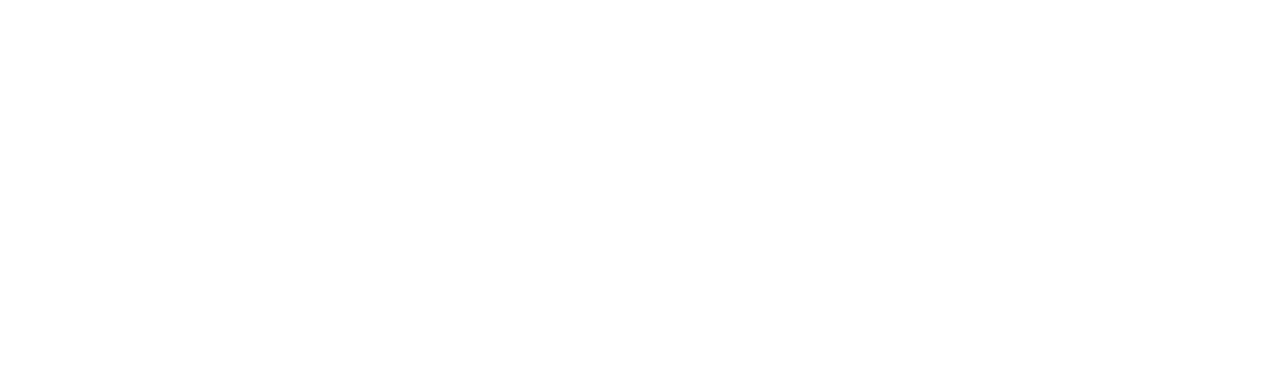
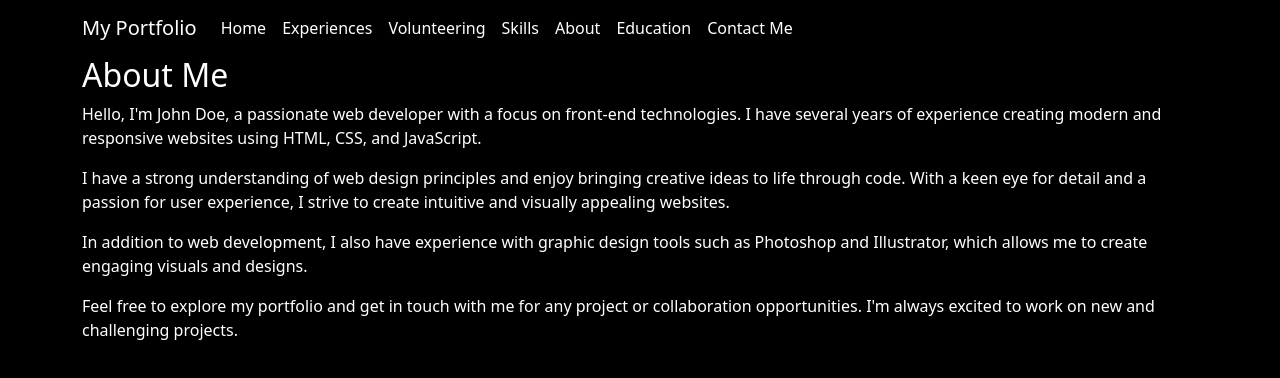
Before and after one commit to AsminPothula/AsminPothula.github.io, a website: page index.html in a window 1280 px wide. Drawn offline with Linux system fonts and the light colour scheme.

Commit message:
structure code trail

```diff
--- a/index.html
+++ b/index.html
@@ -1,4 +1,97 @@
-<!--<link rel="stylesheet" href="https://cdn.jsdelivr.net/npm/bootstrap@5.3.0/dist/css/bootstrap.min.css">
-<script src="https://cdn.jsdelivr.net/npm/bootstrap@5.3.0/dist/js/bootstrap.bundle.min.js"></script>-->
-<link rel="stylesheet" href="assets/bootstrap/bootstrap.min.css">
-<script src="assets/bootstrap/bootstrap.min.js"></script>
+<!DOCTYPE html>
+<html>
+<head>
+    <meta charset="UTF-8">
+    <meta name="viewport" content="width=device-width, initial-scale=1.0">
+    <title>Asmin Personal Portfolio</title>
+    <!--<link rel="stylesheet" href="https://cdn.jsdelivr.net/npm/bootstrap@5.3.0/dist/css/bootstrap.min.css">
+    <script src="https://cdn.jsdelivr.net/npm/bootstrap@5.3.0/dist/js/bootstrap.bundle.min.js"></script>-->
+    <link rel="stylesheet" href="assets/bootstrap/bootstrap.min.css">
+    <script src="assets/bootstrap/bootstrap.min.js"></script>
+    <style>
+        body {
+            background-color: black;
+            color: white;
+        }
+        .navbar {
+            background-color: black;
+        }
+        .navbar-brand {
+            color: white;
+        }
+        .nav-link {
+            color: white;
+        }
+    </style>
+</head>
+<body>
+    <nav class="navbar navbar-expand-lg navbar-dark">
+        <div class="container">
+            <a class="navbar-brand" href="#">My Portfolio</a>
+            <button class="navbar-toggler" type="button" data-bs-toggle="collapse" data-bs-target="#navbarNav" aria-controls="navbarNav" aria-expanded="false" aria-label="Toggle navigation">
+                <span class="navbar-toggler-icon"></span>
+            </button>
+            <div class="collapse navbar-collapse" id="navbarNav">
+                <ul class="navbar-nav">
+                    <li class="nav-item">
+                        <a class="nav-link" href="#home">Home</a>
+                    </li>
+                    <li class="nav-item">
+                        <a class="nav-link" href="#experiences">Experiences</a>
+                    </li>
+                    <li class="nav-item">
+                        <a class="nav-link" href="#volunteering">Volunteering</a>
+                    </li>
+                    <li class="nav-item">
+                        <a class="nav-link" href="#skills">Skills</a>
+                    </li>
+                    <li class="nav-item">
+                        <a class="nav-link" href="#about">About</a>
+                    </li>
+                    <li class="nav-item">
+                        <a class="nav-link" href="#education">Education</a>
+                    </li>
+                    <li class="nav-item">
+                        <a class="nav-link" href="#contact">Contact Me</a>
+                    </li>
+                </ul>
+            </div>
+        </div>
+    </nav>
+
+    <section id="home">
+        <!-- Home section content -->
+    </section>
+
+    <section id="experiences">
+        <!-- Experiences section content -->
+    </section>
+
+    <section id="volunteering">
+        <!-- Volunteering section content -->
+    </section>
+
+    <section id="skills">
+        <!-- Skills section content -->
+    </section>
+
+    <section id="about">
+        <!-- About section content -->
+        <div class="container">
+            <h2>About Me</h2>
+            <p>Hello, I'm John Doe, a passionate web developer with a focus on front-end technologies. I have several years of experience creating modern and responsive websites using HTML, CSS, and JavaScript.</p>
+            <p>I have a strong understanding of web design principles and enjoy bringing creative ideas to life through code. With a keen eye for detail and a passion for user experience, I strive to create intuitive and visually appealing websites.</p>
+            <p>In addition to web development, I also have experience with graphic design tools such as Photoshop and Illustrator, which allows me to create engaging visuals and designs.</p>
+            <p>Feel free to explore my portfolio and get in touch with me for any project or collaboration opportunities. I'm always excited to work on new and challenging projects.</p>
+        </div>
+    </section>
+
+    <section id="education">
+        <!-- Education section content -->
+    </section>
+
+    <section id="contact">
+        <!-- Contact section content -->
+    </section>
+</body>
+</html>
```
